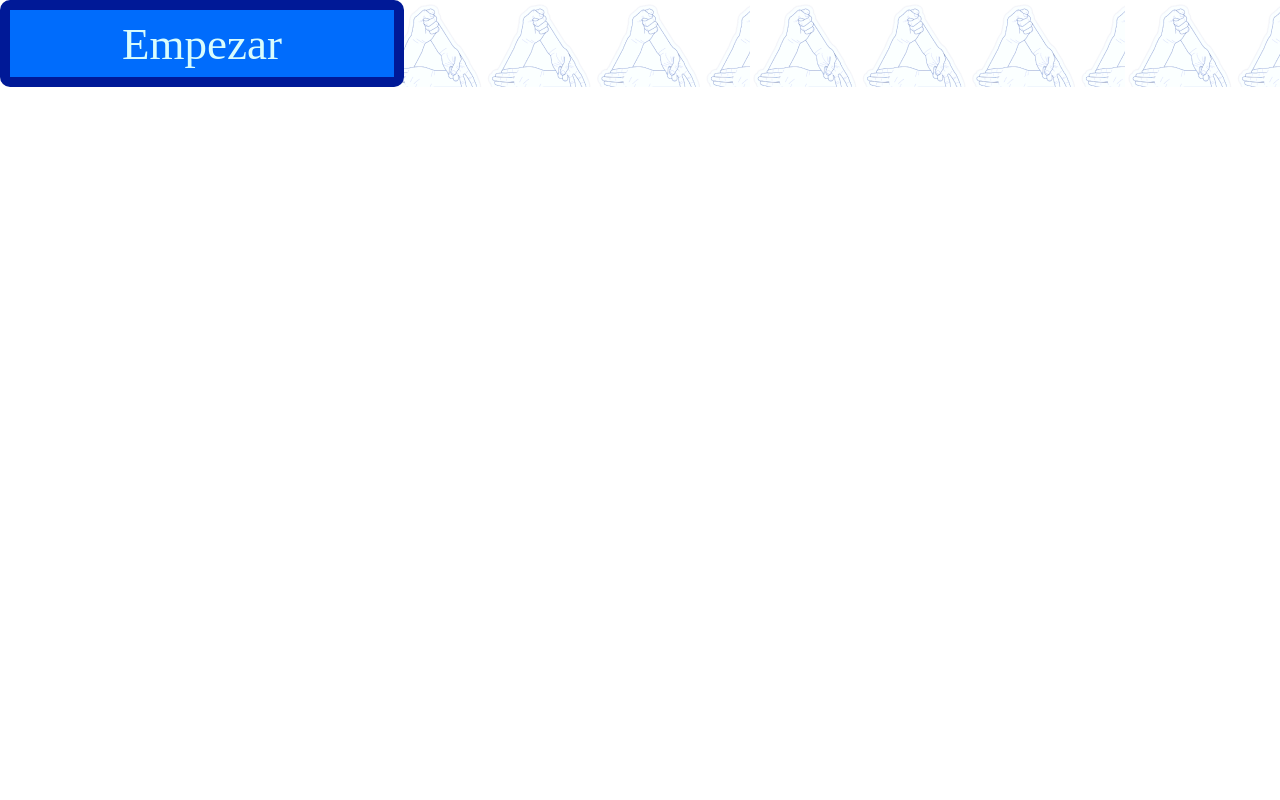
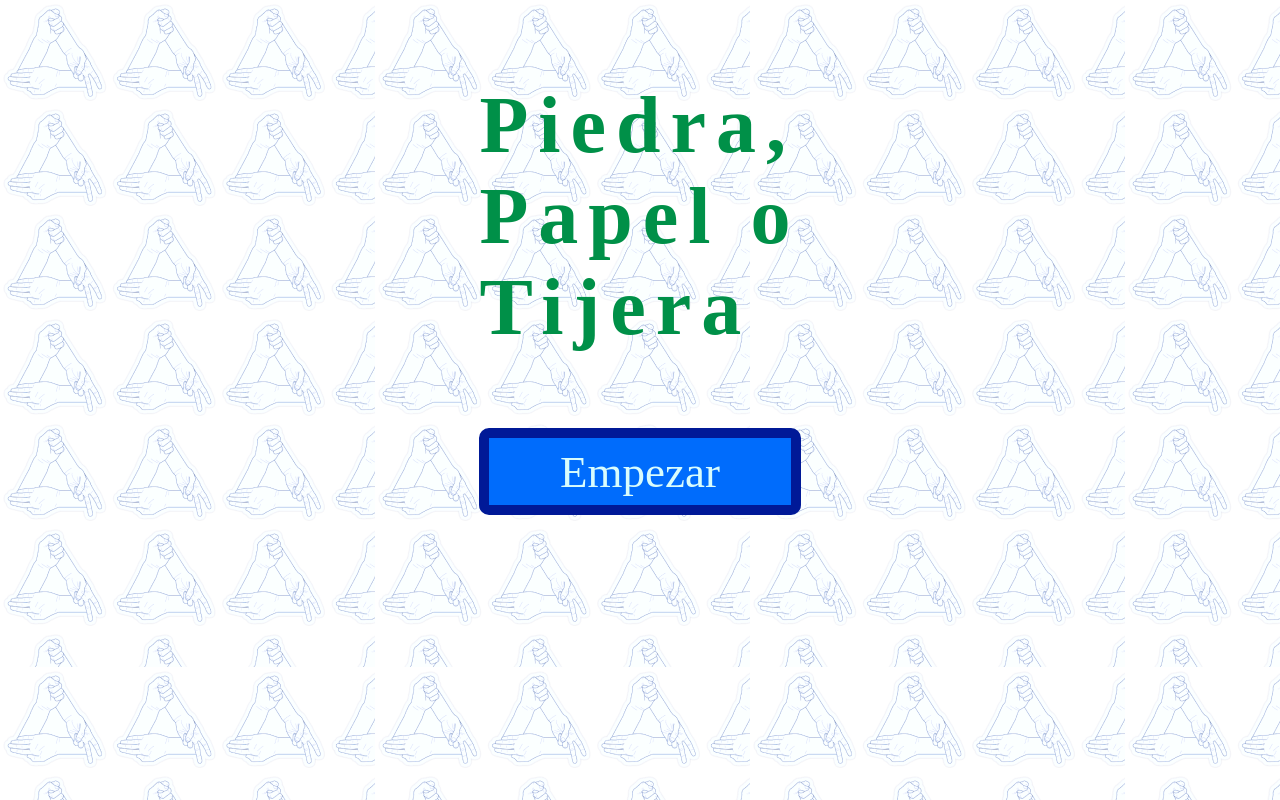
Before and after one commit to dylanpilsner/desafio-dwf-m5, a website built with Parcel: page src/index.html in a window 1280 px wide. Built offline with nearby package versions, Linux system fonts and the light colour scheme; a web font is replaced by a local one.

Commit message:
welcome page done

```diff
--- a/src/components/button.ts
+++ b/src/components/button.ts
@@ -9,8 +9,8 @@ class Button extends HTMLElement {
     const style = document.createElement("style");
     style.innerHTML = `
       button{
+      cursor:pointer;
       width:100%;
-      max-width:404px;
       height:87px;
       font-family:"Odibee Sans";
       font-weight:400;
@@ -20,6 +20,11 @@ class Button extends HTMLElement {
       border: solid 10px #001997;
       border-radius:10px;
       }
+
+      button:hover{
+        background-color:#0056ca
+      }
+
       `;
 
     button.textContent = this.textContent;
--- a/src/index.html
+++ b/src/index.html
@@ -16,8 +16,6 @@
     <title>Document</title>
   </head>
   <body>
-    <div class="background-image-container">
-      <div class="root"></div>
-    </div>
+    <div class="root"></div>
   </body>
 </html>
--- a/src/index.ts
+++ b/src/index.ts
@@ -1,5 +1,6 @@
 import { initRoute } from "./router";
 import "./components/button";
+import "./components/moves";
 
 (function () {
   const rootEl = document.querySelector(".root");
--- a/src/pages/instructions.ts
+++ b/src/pages/instructions.ts
@@ -2,16 +2,9 @@ export function initInstructionsPage(param) {
   const div = document.createElement("div");
 
   div.innerHTML = `
-
+<h1>Hola</h1>
 
   `;
 
-  const customElement = div.querySelector("name-form");
-  const customElementShadow = customElement.shadowRoot;
-  const form = customElementShadow.querySelector(".my-form");
-  form.addEventListener("submit", (e) => {
-    param.goTo("/form");
-  });
-
   return div;
 }
--- a/src/pages/welcome.ts
+++ b/src/pages/welcome.ts
@@ -1,17 +1,32 @@
 export function initWelcomePage(param) {
   const div = document.createElement("div");
-
-  div.innerHTML = `
-  <my-button>Empezar</my-button>
+  const style = document.createElement("style");
+  div.classList.add("main-container");
+  style.innerHTML = `
 
   `;
+  div.innerHTML = `
+  <div class="welcome-container">
+  <h1 class="title">
+    Piedra, <br />
+    Papel o <br />Tijera
+  </h1>
+  <div class="start-button">
+    <my-button>Empezar</my-button>
+  </div>
+  </div>
+  <div class="moves-container">
+    <the-move move="tijera"></the-move>
+    <the-move move="piedra"></the-move>
+    <the-move move="papel"></the-move>
+</div>
+  `;
 
-  // const customElement = div.querySelector("name-form");
-  // const customElementShadow = customElement.shadowRoot;
-  // const form = customElementShadow.querySelector(".my-form");
-  // form.addEventListener("submit", (e) => {
-  //   param.goTo("/form");
-  // });
+  const button = div.querySelector(".start-button");
 
+  button.addEventListener("click", (e) => {
+    param.goTo("/instructions");
+  });
+  div.appendChild(style);
   return div;
 }
--- a/src/style.css
+++ b/src/style.css
@@ -4,8 +4,56 @@
 
 body {
   margin: 0;
+  font-family: "Odibee Sans";
+  background-image: url("./images/fondo.png");
 }
 
-.background-image-container {
-  background-image: url("./images/fondo.png");
+.root {
+  padding: 0 20px;
+  height: 100vh;
 }
+
+.page {
+  margin: 0 auto;
+  height: 100vh;
+}
+.button-container {
+  width: 100%;
+}
+
+.title {
+  font-size: 200px;
+  margin: 80px 0 0;
+  font-size: 80px;
+  color: #009048;
+  letter-spacing: 10px;
+}
+
+.start-button {
+  width: 100%;
+  max-width: 404px;
+  margin: 75px 0;
+}
+
+.main-container {
+  height: 100vh;
+  display: flex;
+  flex-direction: column;
+  /* flex-grow: 1; */
+  justify-content: center;
+  align-items: center;
+}
+
+.moves-container {
+  display: grid;
+  height: 100%;
+  grid-template-columns: 1fr 1fr 1fr;
+  align-items: end;
+  gap: 10px;
+}
+
+@media (min-width: 769px) {
+  .moves-container {
+    gap: 45px;
+  }
+}
```
